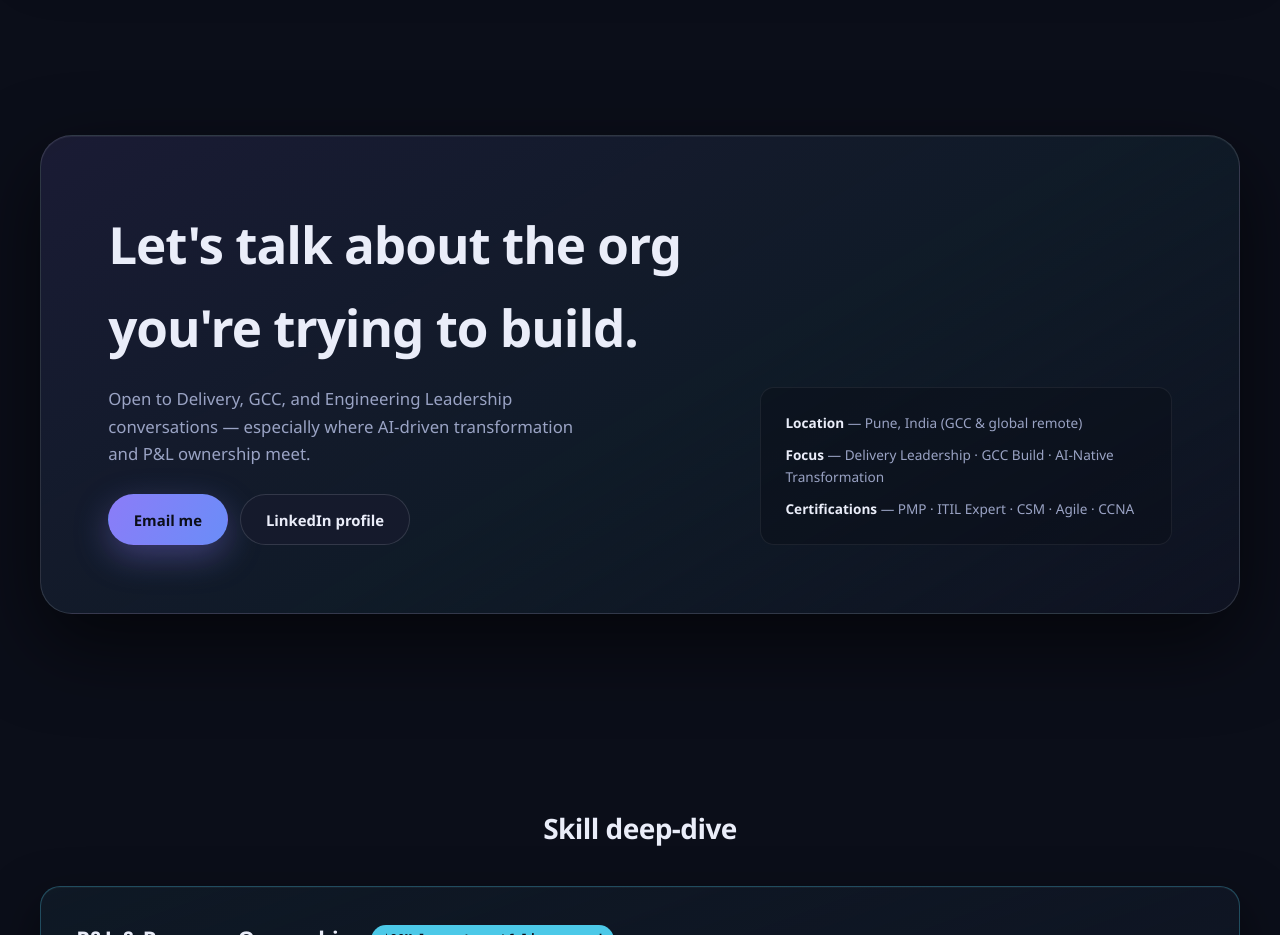
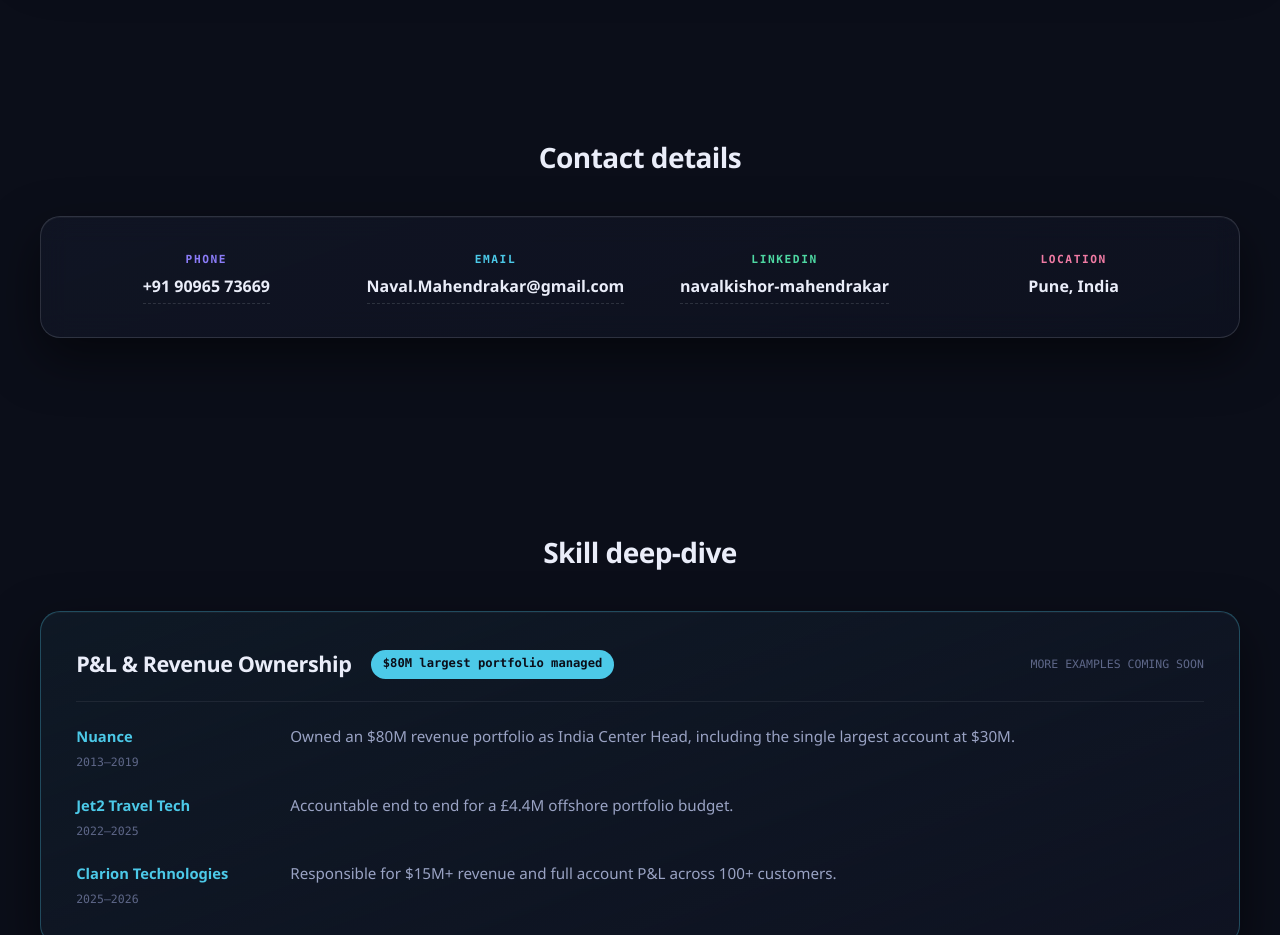
Before and after one commit to Naval2k/Naval2k.github.io, a plain HTML site: page index.html in a window 1280 px wide. Shown: the part 8800-9735 px from the top of the page. Drawn offline with Linux system fonts and the light colour scheme.

Commit message:
Replace contact section with contact-details box: phone, email, LinkedIn, location
Co-Authored-By: Claude Fable 5 <noreply@anthropic.com>

```diff
--- a/index.html
+++ b/index.html
@@ -467,28 +467,25 @@ section{ padding-block:clamp(4rem,8vw,6rem); position:relative; }
 .back-top:hover{ color:var(--emerald); }
 
 /* ============ CONTACT ============ */
-.contact-card{
-  position:relative; overflow:hidden;
-  border-radius:clamp(20px,3vw,32px);
-  border:1px solid var(--line-strong);
-  background:linear-gradient(150deg, rgba(139,124,248,0.12), rgba(76,201,232,0.07) 55%, var(--bg-2));
-  box-shadow:var(--shadow-deep);
-  padding:clamp(2.2rem,6vw,4.2rem);
-  display:grid; gap:2.2rem; align-items:end;
+.contact-box{ margin-bottom:0; }
+.contact-grid2{ display:grid; gap:1.6rem; grid-template-columns:1fr; text-align:center; }
+@media (min-width:560px){ .contact-grid2{ grid-template-columns:1fr 1fr; } }
+@media (min-width:1000px){ .contact-grid2{ grid-template-columns:repeat(4,1fr); } }
+.citem{ display:flex; flex-direction:column; gap:0.35rem; align-items:center; }
+.clabel{
+  font-family:var(--font-mono); font-size:0.7rem; font-weight:700;
+  letter-spacing:0.14em; text-transform:uppercase;
 }
-@media (min-width:860px){ .contact-card{ grid-template-columns:1.5fr 1fr; } }
-.contact-card h2{ font-size:clamp(2rem,4.6vw,3.2rem); margin-bottom:1rem; }
-.contact-lead{ color:var(--ink-dim); font-size:1.05rem; max-width:52ch; margin-bottom:1.7rem; }
-.contact-links{ display:flex; flex-wrap:wrap; gap:0.8rem; }
-.contact-meta{
-  border:1px solid var(--line);
-  background:rgba(11,14,25,0.5);
-  border-radius:var(--r-md);
-  padding:1.5rem;
-  font-size:0.85rem; color:var(--ink-dim);
-  display:flex; flex-direction:column; gap:0.65rem;
+.citem:nth-child(1) .clabel{ color:var(--violet); }
+.citem:nth-child(2) .clabel{ color:var(--cyan); }
+.citem:nth-child(3) .clabel{ color:var(--emerald); }
+.citem:nth-child(4) .clabel{ color:var(--rose); }
+.cvalue{
+  font-size:1rem; font-weight:600; color:var(--ink);
+  text-decoration:none; word-break:break-word;
 }
-.contact-meta strong{ color:var(--ink); }
+a.cvalue{ border-bottom:1px dashed var(--line-strong); padding-bottom:0.15em; transition:color 0.2s, border-color 0.2s; }
+a.cvalue:hover, a.cvalue:focus-visible{ color:var(--cyan); border-color:var(--cyan); }
 footer{ padding-block:2.2rem; }
 .footer-inner{ display:flex; flex-wrap:wrap; justify-content:space-between; gap:1rem; font-family:var(--font-mono); font-size:0.74rem; color:var(--ink-faint); }
 
@@ -608,19 +605,27 @@ footer{ padding-block:2.2rem; }
 
 <section id="contact">
   <div class="wrap">
-    <div class="contact-card reveal">
-      <div>
-        <h2>Let's talk about the org you're trying to build.</h2>
-        <p class="contact-lead">Open to Delivery, GCC, and Engineering Leadership conversations — especially where AI-driven transformation and P&amp;L ownership meet.</p>
-        <div class="contact-links">
-          <a class="btn btn-primary" href="mailto:Naval.Mahendrakar@gmail.com">Email me</a>
-          <a class="btn btn-ghost" href="https://www.linkedin.com/in/navalkishor-mahendrakar-b84a3114/" target="_blank" rel="noopener noreferrer">LinkedIn profile</a>
+    <div class="section-head compact reveal">
+      <h2>Contact details</h2>
+    </div>
+    <div class="glass glass-3d contact-box reveal">
+      <div class="contact-grid2">
+        <div class="citem">
+          <span class="clabel">Phone</span>
+          <a class="cvalue" href="tel:+919096573669">+91 90965 73669</a>
         </div>
-      </div>
-      <div class="contact-meta">
-        <div><strong>Location</strong> — Pune, India (GCC &amp; global remote)</div>
-        <div><strong>Focus</strong> — Delivery Leadership · GCC Build · AI-Native Transformation</div>
-        <div><strong>Certifications</strong> — PMP · ITIL Expert · CSM · Agile · CCNA</div>
+        <div class="citem">
+          <span class="clabel">Email</span>
+          <a class="cvalue" href="mailto:Naval.Mahendrakar@gmail.com">Naval.Mahendrakar@gmail.com</a>
+        </div>
+        <div class="citem">
+          <span class="clabel">LinkedIn</span>
+          <a class="cvalue" href="https://www.linkedin.com/in/navalkishor-mahendrakar-b84a3114/" target="_blank" rel="noopener noreferrer">navalkishor-mahendrakar</a>
+        </div>
+        <div class="citem">
+          <span class="clabel">Location</span>
+          <span class="cvalue">Pune, India</span>
+        </div>
       </div>
     </div>
   </div>
```
